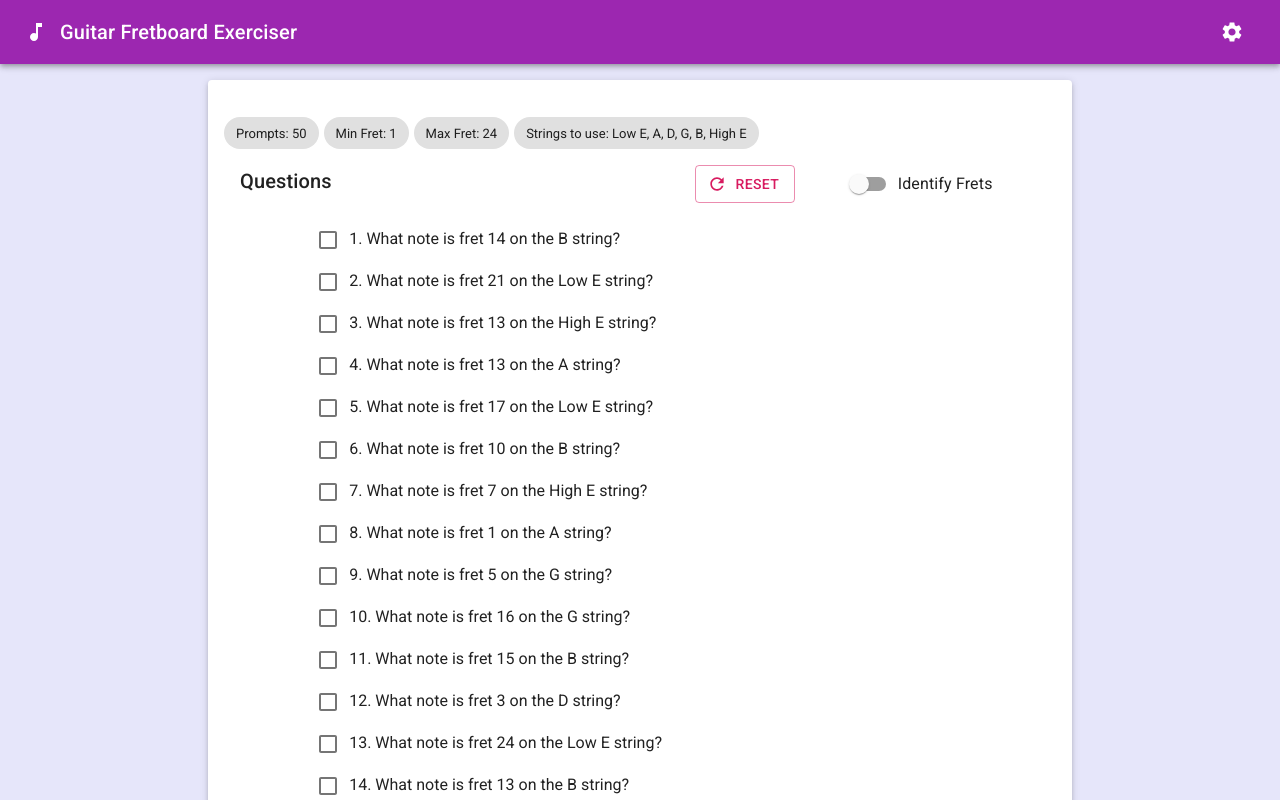
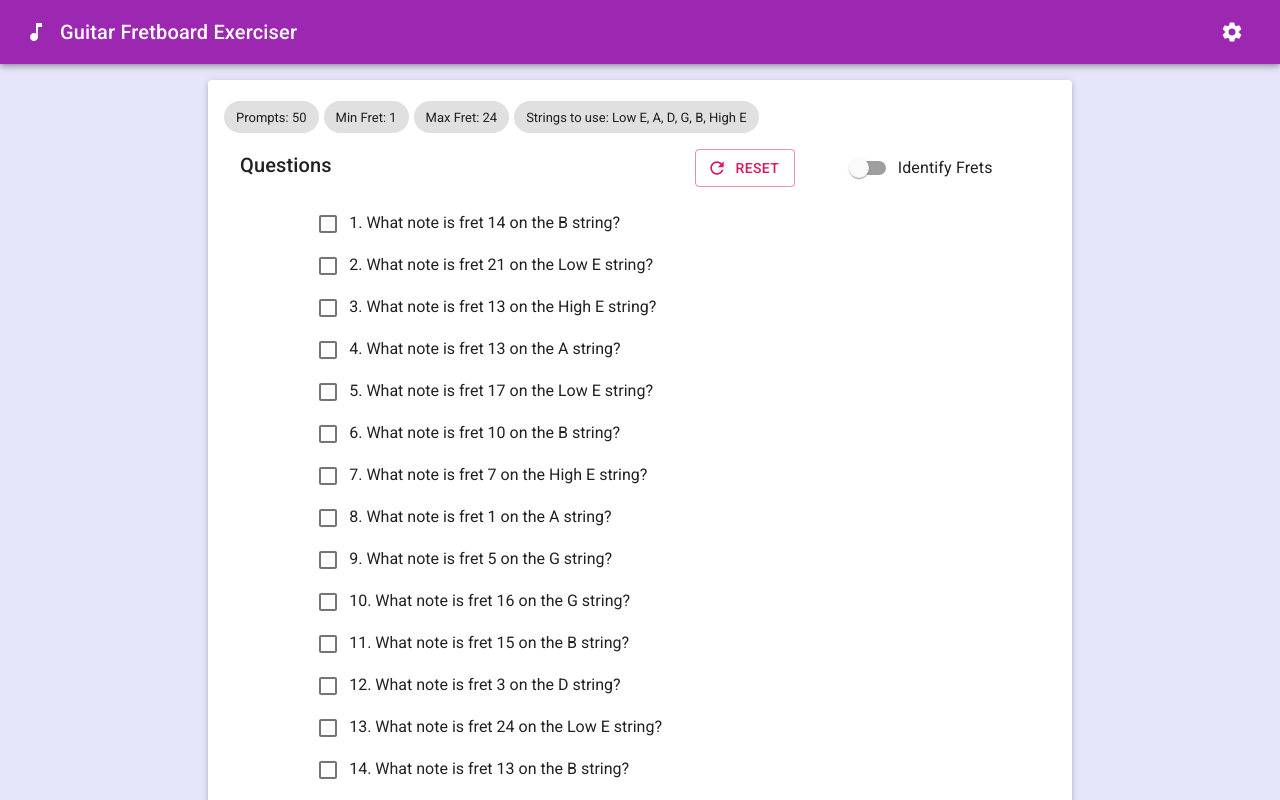
Before and after one commit to christianflorez/guitar-fretboard-exercises, a React (Create React App) app: page / in a window 1280 px wide. Shown: the top 800 px of the page. Built offline with nearby package versions, Linux system fonts and the light colour scheme.

Commit message:
remove margin

```diff
--- a/src/components/styles.js
+++ b/src/components/styles.js
@@ -50,7 +50,6 @@ export const PromptsContainer = styled.div`
 export const FilterChipsContainer = styled.div`
   display: flex;
   flex-flow: row wrap;
-  margin-top: 1rem;
   margin-bottom: 1rem;
   & > div {
     margin-top: 5px;
```
